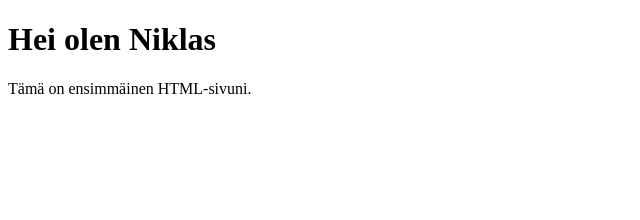
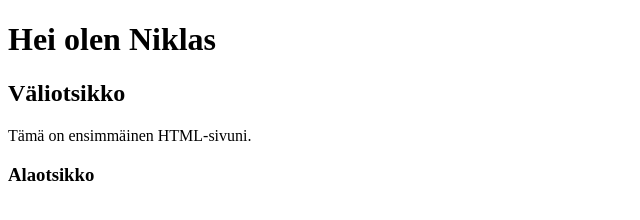
Before and after one commit to Nikke045/web.tite26, a plain HTML site: page index.html in a window 1280 px wide. Shown: the whole page, without its empty margins (0-640 px from the left). Drawn offline with Linux system fonts and the light colour scheme.

Commit message:
paivitetty

```diff
--- a/index.html
+++ b/index.html
@@ -2,10 +2,13 @@
 <html lang="fi">
 <head>
     <meta charset="UTF-8">
+    <meta name="Viewport" content="width=device-width">
     <title>Ensimmäinen sivuni</title>
 </head>
 <body>
     <h1>Hei olen Niklas</h1>
+    <h2>Väliotsikko</h2>
     <p>Tämä on ensimmäinen HTML-sivuni.</p>
+    <h3>Alaotsikko</h3>
 </body>
 </html>
```
